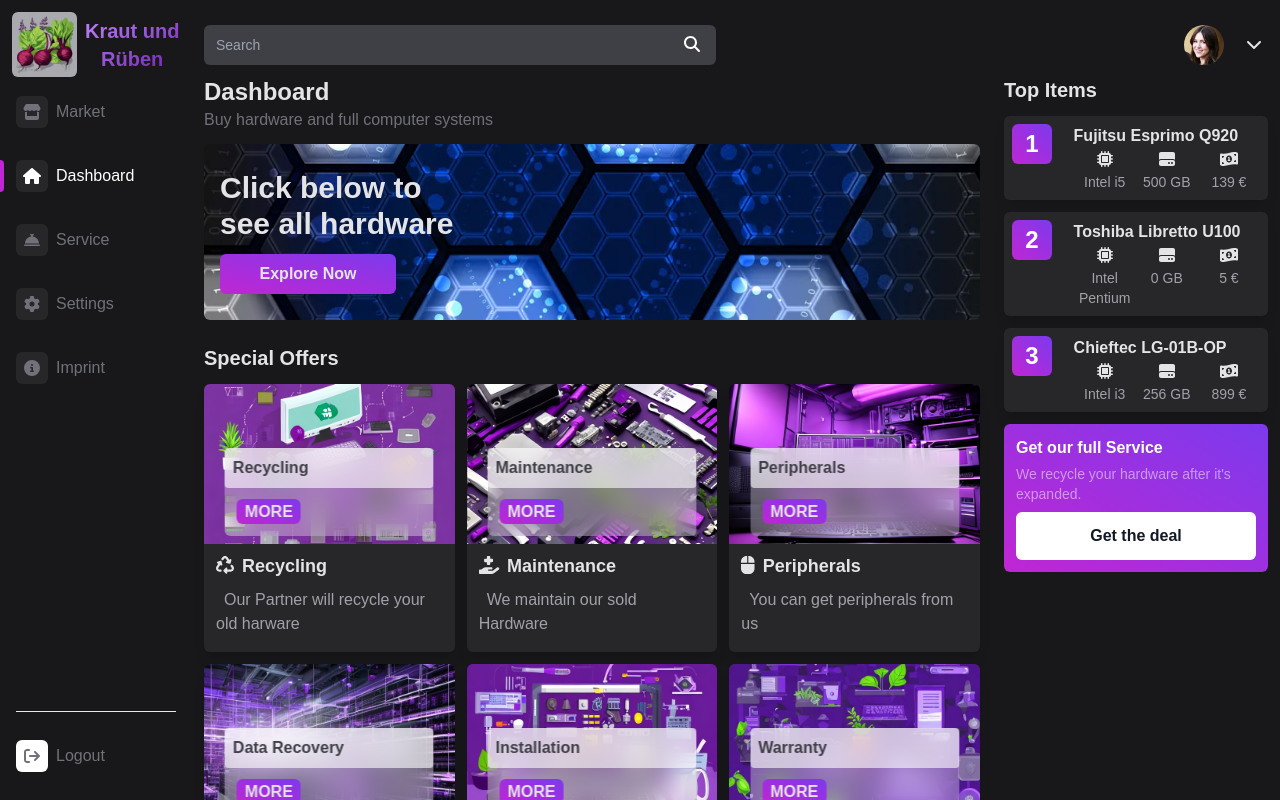
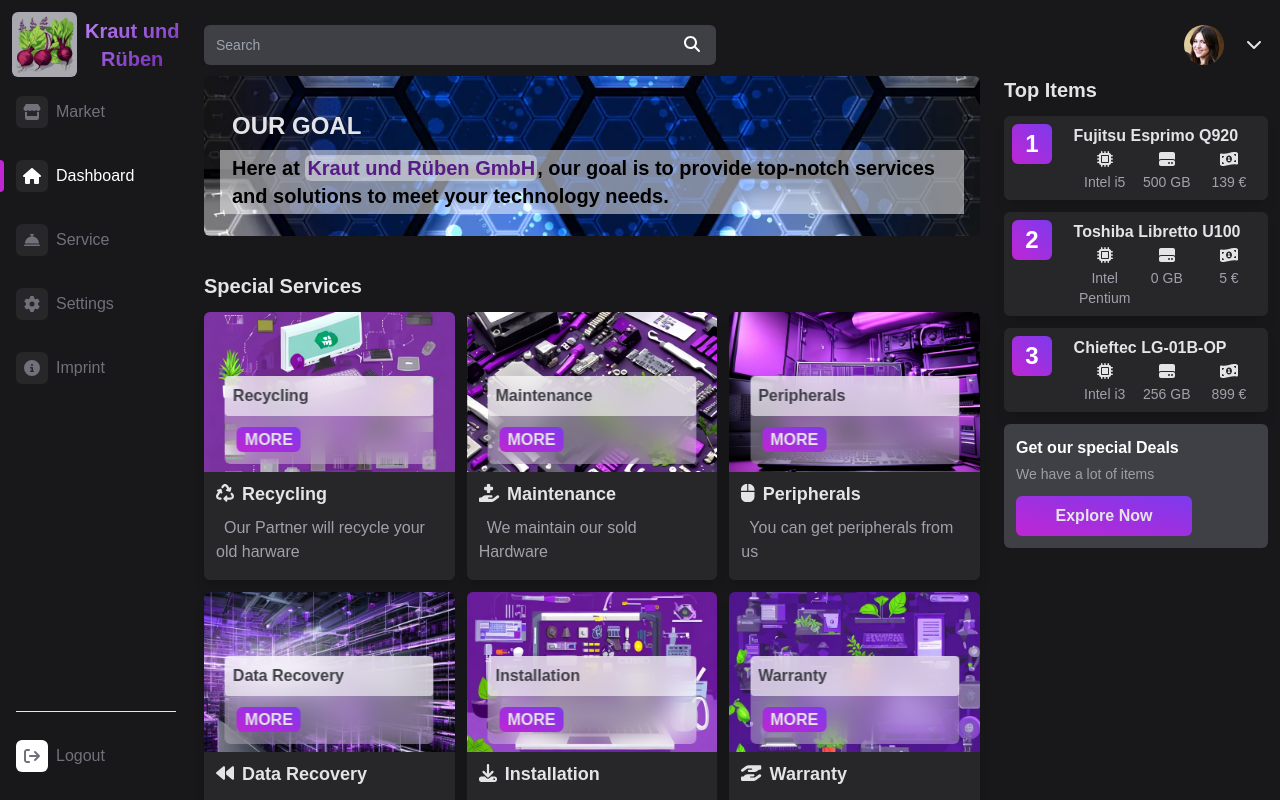
Before and after one commit to Jessika297/beschaffung-frontend, a Next.js app: page / in a window 1280 px wide. Shown: the top 800 px of the page. Built offline with nearby package versions, Linux system fonts and the light colour scheme.

Commit message:
goal zum dashboard hinzugefügt

```diff
--- a/src/components/contents/contents.tsx
+++ b/src/components/contents/contents.tsx
@@ -1,34 +1,49 @@
-import Link from "next/link";
+import React, {useState} from 'react';
 
 export default function Contents() {
+    const [expanded, setExpanded] = useState(false);
+
+    const handleExpand = () => {
+        setExpanded(!expanded);
+    };
+
     return (
-        <>
-            <h1 className="text-2xl font-bold px-3 mt-3">Dashboard</h1>
-            <h2 className="text-zinc-500 px-3">
-                Buy hardware and full computer systems
-            </h2>
+        <div onClick={handleExpand} className={'cursor-pointer'}>
             <div className="p-3">
                 <div
-                    className="w-full h-44 rounded-md bg-center bg-cover flex flex-col justify-center px-4"
+                    className={`w-full rounded-md bg-center bg-cover flex flex-col justify-center px-4 ${
+                        expanded ? ' h-64' : 'h-40 overflow-hidden'
+                    }`}
                     style={{
                         backgroundImage: 'url(/techHexagon.jpg)',
                     }}
                 >
-                    <h2 className="font-bold text-3xl max-w-sm">
-                        Click below to <br/> see all hardware
+                    <h1 className="text-2xl font-bold px-3 mt-3">OUR GOAL</h1>
+                    <h2
+                        className={`px-3 py-1 mt-2 text-xl text-black font-bold bg-white bg-opacity-50 rounded-md${
+                            expanded ? 'max-h-full' : 'max-h-16 overflow-hidden'
+                        }`}
+                    >
+                        Here at <span
+                        className={'font-bold text-xl text-center text-purple-900 bg-white bg-opacity-40 rounded-md p-0.5'}>Kraut
+                        und Rüben GmbH</span>, our goal is to provide top-notch services and solutions to meet
+                        your technology needs.
                     </h2>
-                    <Link href="/market">
-                        <div
-                            className="text-center font-bold py-2 bg-gradient-to-tr from-fuchsia-600 to-violet-600 rounded-md w-44 mt-3">
-                            Explore Now
-                        </div>
-                    </Link>
+                    {expanded &&
+                        <h2
+                            className={`px-3 py-1 text-lg font-bold text-black bg-white bg-opacity-50 rounded-md border-t`}
+                        >
+                            Whether you require recycling of old hardware, maintenance of your devices,
+                            peripherals,
+                            data recovery, software installation, or extended warranty, we've got you covered. Our
+                            dedicated
+                            team of
+                            professionals is committed to delivering exceptional customer service and ensuring your
+                            satisfaction every
+                            step of the way. Experience the excellence of Kraut und Rüben GmbH today!
+                        </h2>}
                 </div>
             </div>
-
-            <div className="flex flex-col md:flex-row justify-between px-3 mt-3">
-                <h2 className="text-xl font-semibold">Special Offers</h2>
-            </div>
-        </>
+        </div>
     );
 }
--- a/src/components/shopItems/shopItems.tsx
+++ b/src/components/shopItems/shopItems.tsx
@@ -75,7 +75,7 @@ export default function ShopItems({items}: any) {
         const {gpu, price, cpu, storage, name} = item;
 
         return (
-            <div className="col-span-3 p-3 grid grid-cols-2">
+            <div className="col-span-3 p-3 grid grid-cols-[70%_30%]">
                 <h3 className="font-extrabold text-lg mb-2 col-span-2">{item.name}</h3>
                 <div>
                     <div>
@@ -98,7 +98,7 @@ export default function ShopItems({items}: any) {
                 </div>
                 <div>
                     <h3 className="font-semibold">Price</h3>
-                    <span className={`decoration-1`}>{item.price / 100} €</span>
+                    <span className={`decoration-1`}>{item.price} €</span>
                 </div>
             </div>
         );
@@ -119,7 +119,7 @@ export default function ShopItems({items}: any) {
                                 style={{
                                     zIndex: 1,
                                     top: 0,
-                                    display: !items.isAvailable ? "none" : "none",
+                                    display: !items.isAvailable ? "flex" : "none",
                                     //was flex
                                 }}
                             >
--- a/src/components/sidebarRight/sidebarRight.tsx
+++ b/src/components/sidebarRight/sidebarRight.tsx
@@ -39,13 +39,16 @@ export default function SidebarRight() {
                 ))}
             </ul>
             <div
-                className="w-full rounded-md bg-gradient-to-tr from-fuchsia-600 to-violet-600 mt-3 p-3 relative overflow-hidden">
+                className="w-full rounded-md bg-zinc-700 mt-3 p-3 relative overflow-hidden">
                 <div className="z-10 relative">
-                    <h2 className="text-white font-semibold">Get our full Service</h2>
-                    <p className="text-white/50 text-sm mt-1">We recycle your hardware after it's expanded.</p>
-                    <button className="bg-white w-full rounded-md h-12 text-gray-900 font-semibold mt-2">
-                        <Link href={'/service'}>Get the deal</Link>
-                    </button>
+                    <h2 className="text-white font-semibold">Get our special Deals</h2>
+                    <p className="text-white/50 text-sm mt-1">We have a lot of items</p>
+                    <Link href="/market">
+                        <div
+                            className="text-center font-bold py-2 bg-gradient-to-tr from-fuchsia-600 to-violet-600 rounded-md w-44 mt-3">
+                            Explore Now
+                        </div>
+                    </Link>
                 </div>
             </div>
         </div>
--- /dev/null
+++ b/src/components/specialServices/specialServices.tsx
@@ -0,0 +1,115 @@
+import React from "react";
+import {FontAwesomeIcon} from "@fortawesome/react-fontawesome";
+import {
+    faBackward,
+    faComputerMouse,
+    faDownload,
+    faHandHoldingHand,
+    faHandHoldingMedical,
+    faRecycle
+} from "@fortawesome/free-solid-svg-icons";
+import Link from "next/link";
+
+const services = [
+    {
+        image: "/recycling.jpg",
+        title: "Recycling",
+        icon: <FontAwesomeIcon icon={faRecycle}/>,
+        textFirst: "Partner",
+        textSecond: "Our Partner will recycle your old harware",
+        expanded: "Recycling is great",
+        index: 0,
+    },
+    {
+        image: "/maintenance.jpg",
+        title: "Maintenance",
+        icon: <FontAwesomeIcon icon={faHandHoldingMedical}/>,
+        textFirst: "3",
+        textSecond: "We maintain our sold Hardware",
+        expanded: "Maintenance is great",
+        index: 1,
+    },
+    {
+        image: "/peripherals.jpg",
+        title: "Peripherals",
+        icon: <FontAwesomeIcon icon={faComputerMouse}/>,
+        textFirst: "Equipment",
+        textSecond: "You can get peripherals from us",
+        expanded: "Peripherals are great",
+        index: 2,
+    },
+    {
+        image: "/dataRecovery.jpg",
+        title: "Data Recovery",
+        icon: <FontAwesomeIcon icon={faBackward}/>,
+        textFirst: "Partner",
+        textSecond: "Our Partner will recover your data",
+        expanded: "Recovery is great",
+        index: 3,
+    },
+    {
+        image: "/installation.jpg",
+        title: "Installation",
+        icon: <FontAwesomeIcon icon={faDownload}/>,
+        textFirst: "Software",
+        textSecond: "You can book Software installation",
+        expanded: "Installation is great",
+        index: 4,
+    },
+    {
+        image: "/warranty.jpg",
+        title: "Warranty",
+        icon: <FontAwesomeIcon icon={faHandHoldingHand}/>,
+        textFirst: "Duration",
+        textSecond: "We offer extended warranty",
+        expanded: "Warranty is great",
+        index: 5,
+    },
+];
+
+const SpecialServices = () => {
+    const tileMax = 6;
+
+    return (
+        <ul className="p-1.5 flex flex-wrap">
+            {services.map((service) => {
+                if (service.index < tileMax) {
+                    return (
+                        <li className="w-full lg:w-1/2 xl:w-1/3 p-1.5" key={service.index}>
+                            <div className="block bg-zinc-800 rounded-md w-full overflow-hidden pb-4 shadow-lg">
+                                <div
+                                    className="w-full h-40 bg-center bg-cover relative"
+                                    style={{backgroundImage: `url(${service.image})`}}
+                                >
+                                    <div
+                                        className="absolute grid grid-cols-2 left-1/2 -translate-x-1/2 bottom-2  w-5/6 bg-white rounded-md items-center bg-opacity-30 backdrop-blur-md">
+                                        <span
+                                            className={'col-span-2 font-extrabold p-2 text-zinc-700 bg-white rounded bg-opacity-60'}>{service.title}</span>
+                                        <div className="p-3">
+                                            <Link href={'/service/#' + service.title}
+                                                  className={'text-center font-bold p-2 py-1 bg-gradient-to-tr from-fuchsia-600 to-violet-600 rounded-md w-20'}>MORE
+                                            </Link>
+                                        </div>
+                                    </div>
+                                </div>
+                                <div className={'font-semibold text-lg px-3 mt-2'}>
+                                    {service.icon}
+                                    <span className="ml-2">{service.title}</span>
+                                </div>
+                                <div className="items-center px-3 mt-2">
+                                    <div>
+                                        <span className=" ml-2 text-zinc-400">{service.textSecond}</span>
+                                    </div>
+                                </div>
+                            </div>
+                        </li>
+                    );
+                } else {
+                    return null;
+                }
+            })}
+        </ul>
+    );
+};
+
+export default SpecialServices;
--- a/src/pages/index.tsx
+++ b/src/pages/index.tsx
@@ -2,8 +2,9 @@ import Head from "next/head";
 import HeadSearch from "@/components/headSearch/headSearch";
 import SidebarLeft from "@/components/sidebarLeft/sidebarLeft";
 import Contents from "@/components/contents/contents";
-import Items from "@/components/items/items";
 import SidebarRight from "@/components/sidebarRight/sidebarRight";
+import React from "react";
+import SpecialServices from "@/components/specialServices/specialServices";
 
 export default function Home() {
     return (
@@ -16,9 +17,12 @@ export default function Home() {
 
             <div className="flex flex-col md:flex-row">
                 <div className="w-48 hidden lg:block shrink-0"/>
-                <div className=" grow ">
+                <div className="grow">
                     <Contents/>
-                    <Items/>
+                    <div className="flex flex-col md:flex-row justify-between px-3 mt-6">
+                        <h2 className="text-xl font-semibold">Special Services</h2>
+                    </div>
+                    <SpecialServices/>
                 </div>
                 <SidebarRight/>
             </div>
```
